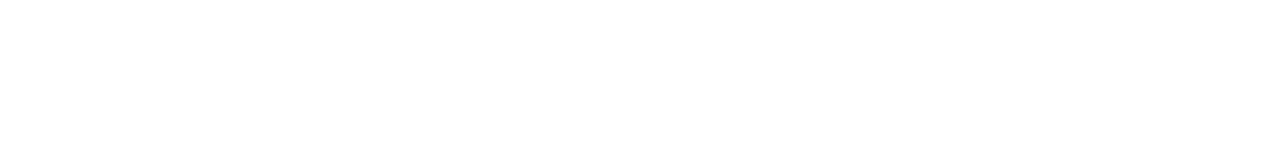
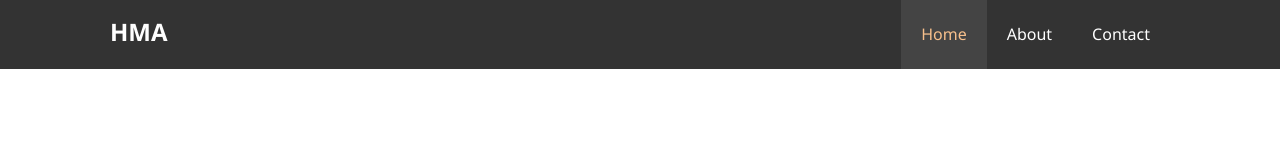
Before and after one commit to EllisMin/hotel-web, a plain HTML site: page index.html in a window 1280 px wide. Drawn offline with Linux system fonts and the light colour scheme; files whose address does not match are found by name.

Commit message:
removed src directory and created navbar on home page

```diff
--- /dev/null
+++ b/css/styles.css
@@ -0,0 +1,73 @@
+/* Reset */
+* {
+  box-sizing: border-box;
+  margin: 0;
+  padding: 0;
+}
+
+/* Main Styling */
+
+html,
+body {
+  font-family: "Segoe UI", Tahoma, Geneva, Verdana, sans-serif;
+  line-height: 1.8em;
+}
+
+a {
+  color: #333;
+  text-decoration: none;
+}
+
+h1,
+h2,
+h3 {
+  padding-bottom: 20px;
+}
+
+p {
+  margin: 10px 0;
+}
+/* Utility classes */
+.container {
+  margin: auto;
+  max-width: 1100px;
+  overflow: auto;
+  padding: 0 20px;
+}
+
+/* Navbar */
+#nav-bar {
+  background: #333;
+  color: #fff;
+  overflow: auto;
+}
+
+#nav-bar a {
+  color: #fff;
+}
+
+/* Add float */
+#nav-bar h1 {
+  float: left;
+  padding-top: 18px;
+}
+
+#nav-bar ul {
+  list-style: none;
+  float: right;
+}
+
+#nav-bar ul li {
+  float: left;
+}
+#nav-bar ul li a {
+  display: block;
+  padding: 20px;
+  text-align: center;
+}
+
+#nav-bar ul li a:hover,
+#nav-bar ul li a.cur {
+  background: #444;
+  color: #f7c08c;
+}
--- a/src/index.html
+++ b/index.html
@@ -13,8 +13,19 @@
     <title>Hotel Madison | Welcome</title>
   </head>
   <body>
-
-
-
+    <header>
+      <nav id="nav-bar">
+        <div class="container">
+          <h1 class="logo">
+            <a href="./index.html">HMA</a>
+          </h1>
+          <ul>
+            <li><a class="cur" href="./index.html">Home</a></li>
+            <li><a href="./about.html">About</a></li>
+            <li><a href="./contact.html">Contact</a></li>
+          </ul>
+        </div>
+      </nav>
+    </header>
   </body>
 </html>
```
Also changed, not shown: about.html (added), contact.html (added), img/person-1.jpg (renamed from src/img/person-1.jpg), img/person-2.jpg (renamed from src/img/person-2.jpg), img/photo-1.jpg (renamed from src/img/photo-1.jpg), img/photo-2.jpg (renamed from src/img/photo-2.jpg), img/showcase.jpg (renamed from src/img/showcase.jpg), img/test-bg.jpg (renamed from src/img/test-bg.jpg), src/about.html (deleted), src/contact.html (deleted), src/css/styles.css (deleted).
